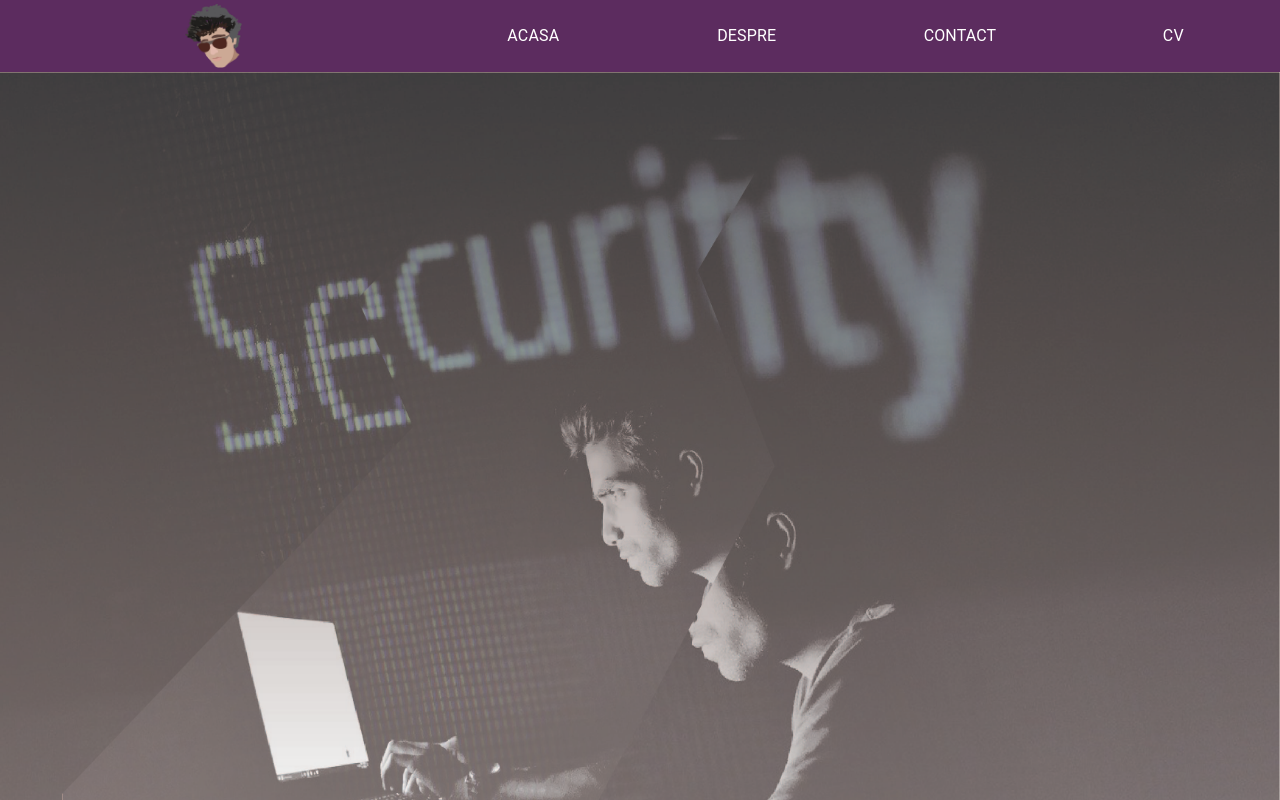
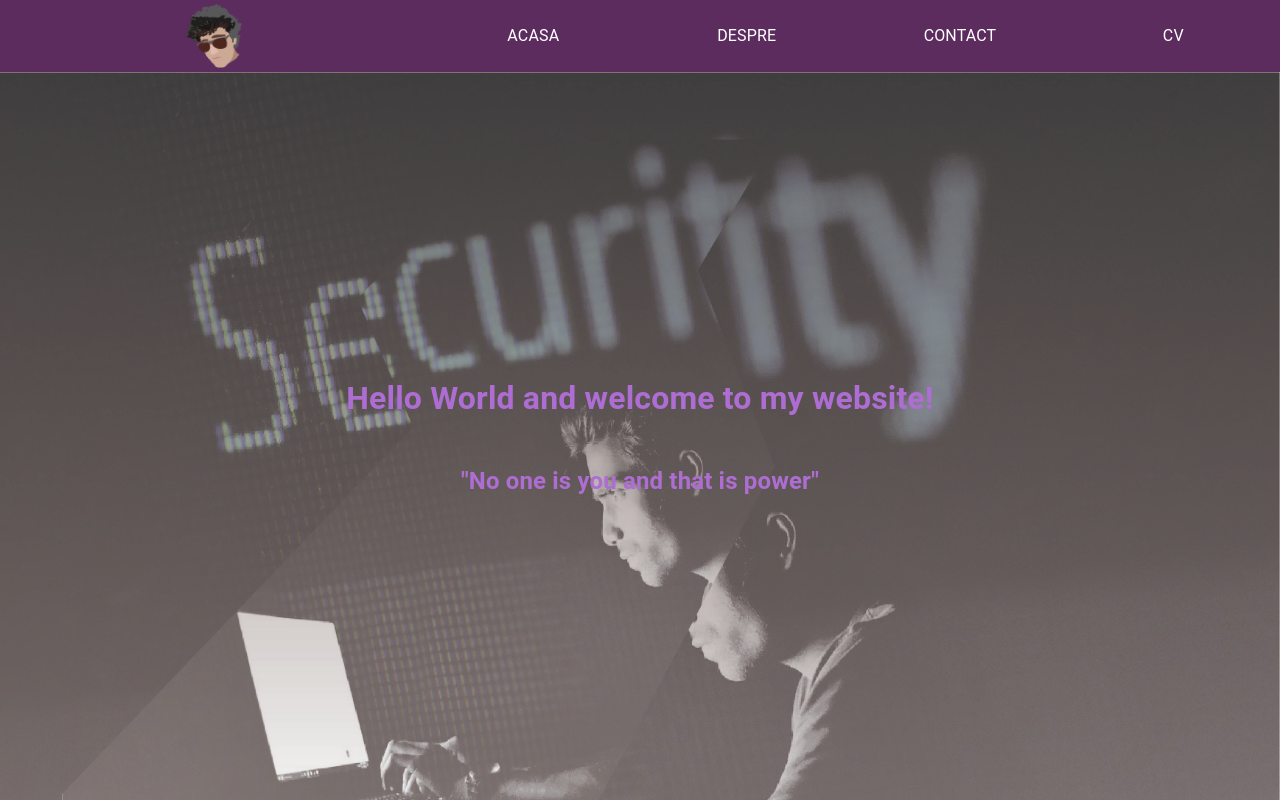
Before and after one commit to lieautman/Presentation-Site, a React (Create React App) app: page / in a window 1280 px wide. Built offline with nearby package versions, Linux system fonts and the light colour scheme.

Commit message:
update text on home

```diff
--- a/src/Navigation/NavigationComponent.js
+++ b/src/Navigation/NavigationComponent.js
@@ -3,17 +3,17 @@ import GridItemAligned from "../Resources/StyledComponents/GridItemAligned";
 import TypographyWithTheme from "../Resources/StyledComponents/TypographyWithTheme";
 import logo from "../Resources/Images/logo.png"
 import { Button } from "@mui/material";
-
+import theme from "../Resources/Theme/theme";
 
 function NavigationComponent(porps) {
 
     return (
         <GridContainerWithThemeMainColor container>
             <GridItemAligned item xs={4} onClick={() => porps.setPageNo(1)}><img src={logo} alt="Logo" style={{ cursor: "pointer", width: "auto", height: "8vh" }} /></GridItemAligned>
-            <GridItemAligned item xs={2}><Button onClick={() => porps.setPageNo(1)}><TypographyWithTheme>Acasa</TypographyWithTheme></Button></GridItemAligned>
-            <GridItemAligned item xs={2}><Button onClick={() => porps.setPageNo(2)}><TypographyWithTheme>Despre</TypographyWithTheme></Button></GridItemAligned>
-            <GridItemAligned item xs={2}><Button onClick={() => porps.setPageNo(3)}><TypographyWithTheme>Contact</TypographyWithTheme></Button></GridItemAligned>
-            <GridItemAligned item xs={2}><Button onClick={() => porps.setPageNo(4)}><TypographyWithTheme>CV</TypographyWithTheme></Button></GridItemAligned>
+            <GridItemAligned item xs={2}><Button onClick={() => porps.setPageNo(1)}><TypographyWithTheme color={theme.colors.textColor}>Acasa</TypographyWithTheme></Button></GridItemAligned>
+            <GridItemAligned item xs={2}><Button onClick={() => porps.setPageNo(2)}><TypographyWithTheme color={theme.colors.textColor}>Despre</TypographyWithTheme></Button></GridItemAligned>
+            <GridItemAligned item xs={2}><Button onClick={() => porps.setPageNo(3)}><TypographyWithTheme color={theme.colors.textColor}>Contact</TypographyWithTheme></Button></GridItemAligned>
+            <GridItemAligned item xs={2}><Button onClick={() => porps.setPageNo(4)}><TypographyWithTheme color={theme.colors.textColor}>CV</TypographyWithTheme></Button></GridItemAligned>
         </GridContainerWithThemeMainColor>
     )
 }
--- a/src/Pages/Home/Home.js
+++ b/src/Pages/Home/Home.js
@@ -1,5 +1,7 @@
 import BoxWith91vh from "../../Resources/StyledComponents/BoxWith91vh";
+import TypographyWithTheme from "../../Resources/StyledComponents/TypographyWithTheme";
 import securityBackgorundFadedCracked from "../../Resources/Images/securityBackgorundFadedCracked.jpg"
+import theme from "../../Resources//Theme/theme";
 
 function Home() {
 
@@ -9,7 +11,13 @@ function Home() {
                 backgroundImage: `url(${securityBackgorundFadedCracked})`,
                 backgroundSize: "100% 130%"
             }}>
-            </BoxWith91vh>
+                <TypographyWithTheme color={theme.colors.titleColor}>
+                    <h1>Hello World and welcome to my website!</h1>
+                </TypographyWithTheme>
+                <TypographyWithTheme color={theme.colors.titleColor}>
+                    <h2>"No one is you and that is power"</h2>
+                </TypographyWithTheme>
+            </BoxWith91vh >
         </>
     )
 }
--- a/src/Resources/StyledComponents/BoxWith91vh.js
+++ b/src/Resources/StyledComponents/BoxWith91vh.js
@@ -3,6 +3,11 @@ import Box from '@mui/material/Box';
 
 const BoxWith91vh = styled(Box)`
     height: 91vh;
+    display: flex;
+    flex-direction: column;
+    align-items: center;
+    justify-content: center;
+    backgroundColor: black;
 `;
 
 export default BoxWith91vh;
--- a/src/Resources/StyledComponents/TypographyWithTheme.js
+++ b/src/Resources/StyledComponents/TypographyWithTheme.js
@@ -1,9 +1,13 @@
 import { Typography } from '@mui/material';
-import theme from "../Theme/theme";
 import { styled } from '@mui/material';
 
-const TypographyWithTheme = styled(Typography)`
-    color: ${theme.colors.textColor}
-`;
+const TypographyWithTheme = (props) => {
+    const TypographyStyled = styled(Typography)`
+        color: ${props.color};
+    `;
+    return <TypographyStyled>{props.children}</TypographyStyled>
+}
+
+
 
 export default TypographyWithTheme;
--- a/src/Resources/Theme/theme.js
+++ b/src/Resources/Theme/theme.js
@@ -3,7 +3,8 @@ import { createTheme } from '@mui/material/styles';
 const theme = createTheme({
     colors: {
         primaryColor: 'rgba(92, 44, 95, 1)',
-        textColor: 'white'
+        textColor: 'white',
+        titleColor: 'rgba(174, 109, 210, 1)',
     },
 });
 
```
